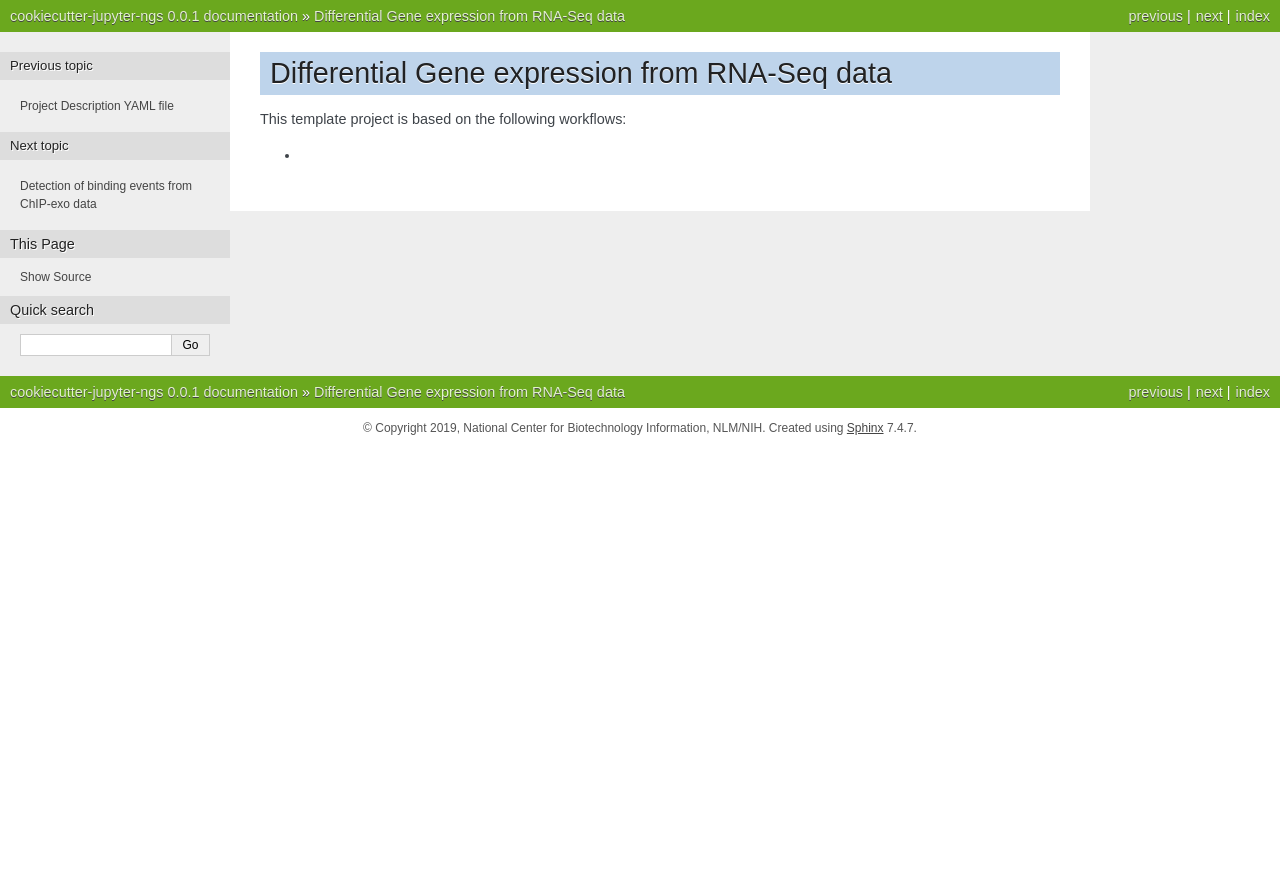
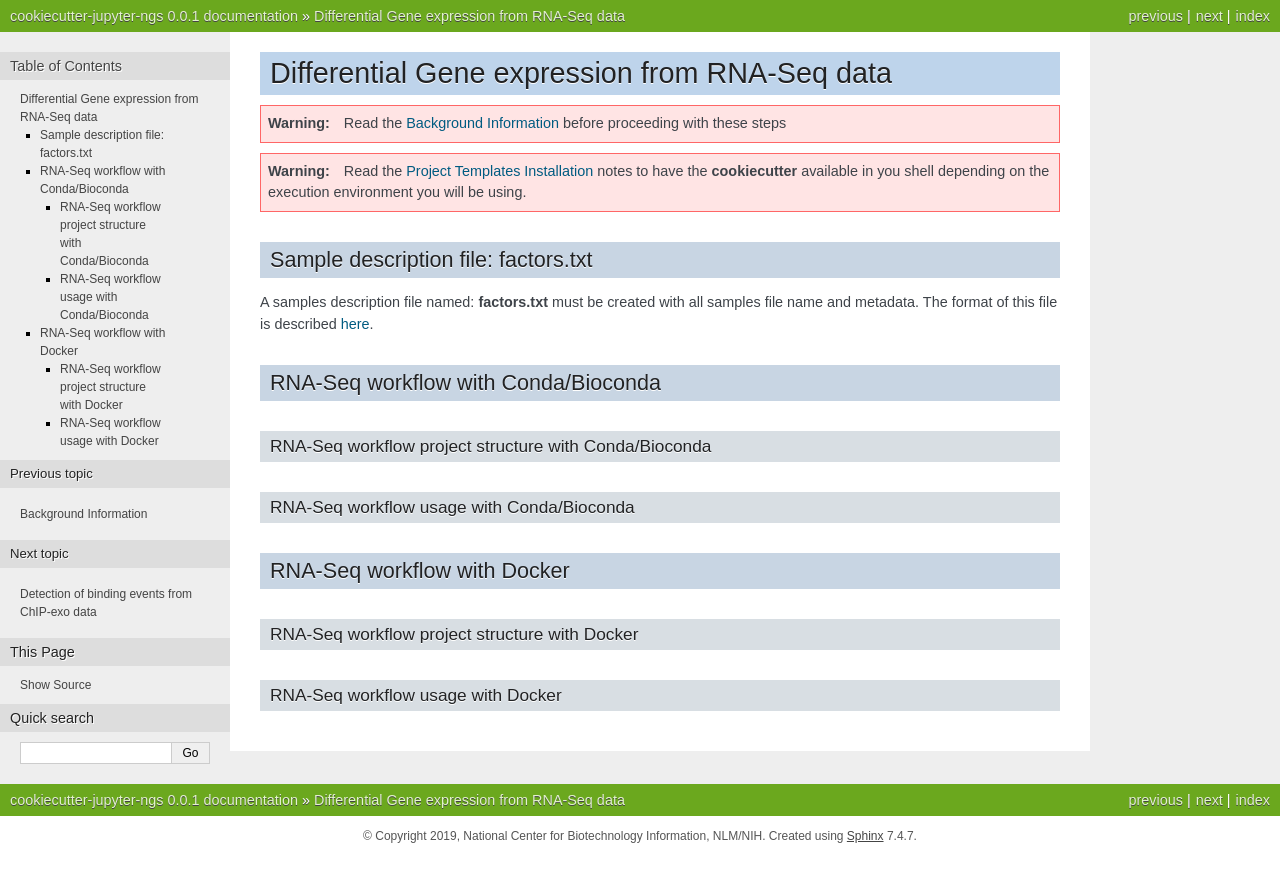
Before and after one commit to ncbi/pm4ngs, a Sphinx documentation site: the page built from docs/source/diff_gene_exp_rnaseq.rst, in a window 1280 px wide. Shown: the top 882 px of the page. Built offline with Sphinx 7.4.7, drawn with Linux system fonts in a browser that asks for light colours.

Commit message:
Updating docs

```diff
--- a/docs/source/diff_gene_exp_rnaseq.rst
+++ b/docs/source/diff_gene_exp_rnaseq.rst
@@ -1,6 +1,32 @@
 Differential Gene expression from RNA-Seq data
 ==============================================
 
-This template project is based on the following workflows:
+.. warning::  Read the :doc:`Background Information </background_information>` before proceeding with these steps
 
-*
+.. warning::
+   Read the :doc:`Project Templates Installation <installation>` notes to have the **cookiecutter** available
+   in you shell depending on the execution environment you will be using.
+
+Sample description file: factors.txt
+------------------------------------
+
+A samples description file named: **factors.txt** must be created with all samples file name and metadata. The format
+of this file is described :doc:`here <factors_file>`.
+
+RNA-Seq workflow with Conda/Bioconda
+------------------------------------
+
+RNA-Seq workflow project structure with Conda/Bioconda
+^^^^^^^^^^^^^^^^^^^^^^^^^^^^^^^^^^^^^^^^^^^^^^^^^^^^^^
+
+RNA-Seq workflow usage with Conda/Bioconda
+^^^^^^^^^^^^^^^^^^^^^^^^^^^^^^^^^^^^^^^^^^
+
+RNA-Seq workflow with Docker
+----------------------------
+
+RNA-Seq workflow project structure with Docker
+^^^^^^^^^^^^^^^^^^^^^^^^^^^^^^^^^^^^^^^^^^^^^^
+
+RNA-Seq workflow usage with Docker
+^^^^^^^^^^^^^^^^^^^^^^^^^^^^^^^^^^
--- a/docs/source/index.rst
+++ b/docs/source/index.rst
@@ -44,6 +44,7 @@ Available data analysis workflow
 .. toctree::
    :maxdepth: 1
 
+   background_information
    diff_gene_exp_rnaseq
    det_bind_chipexo
 
```
Also changed, not shown: docs/source/background_information.rst (added, +57 -0 lines), docs/source/det_bind_chipexo.rst (+7 -3 lines).
